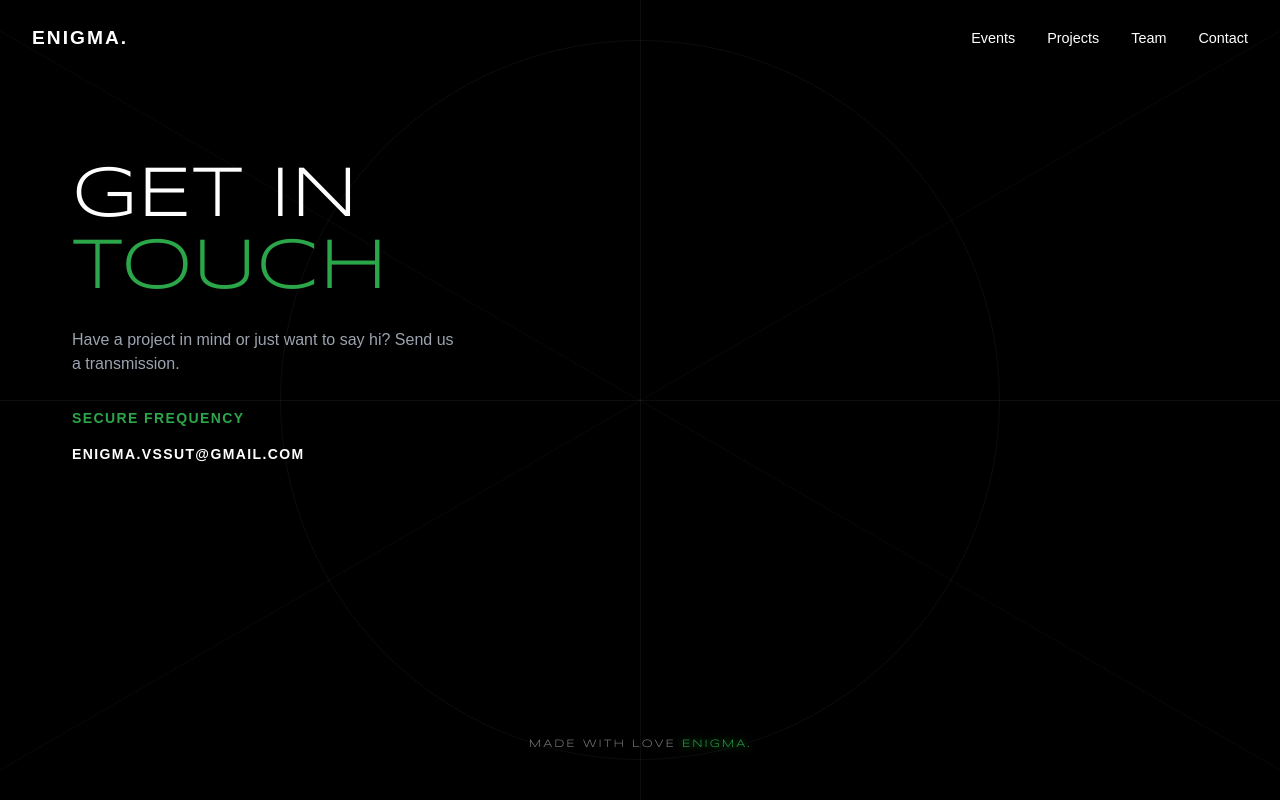
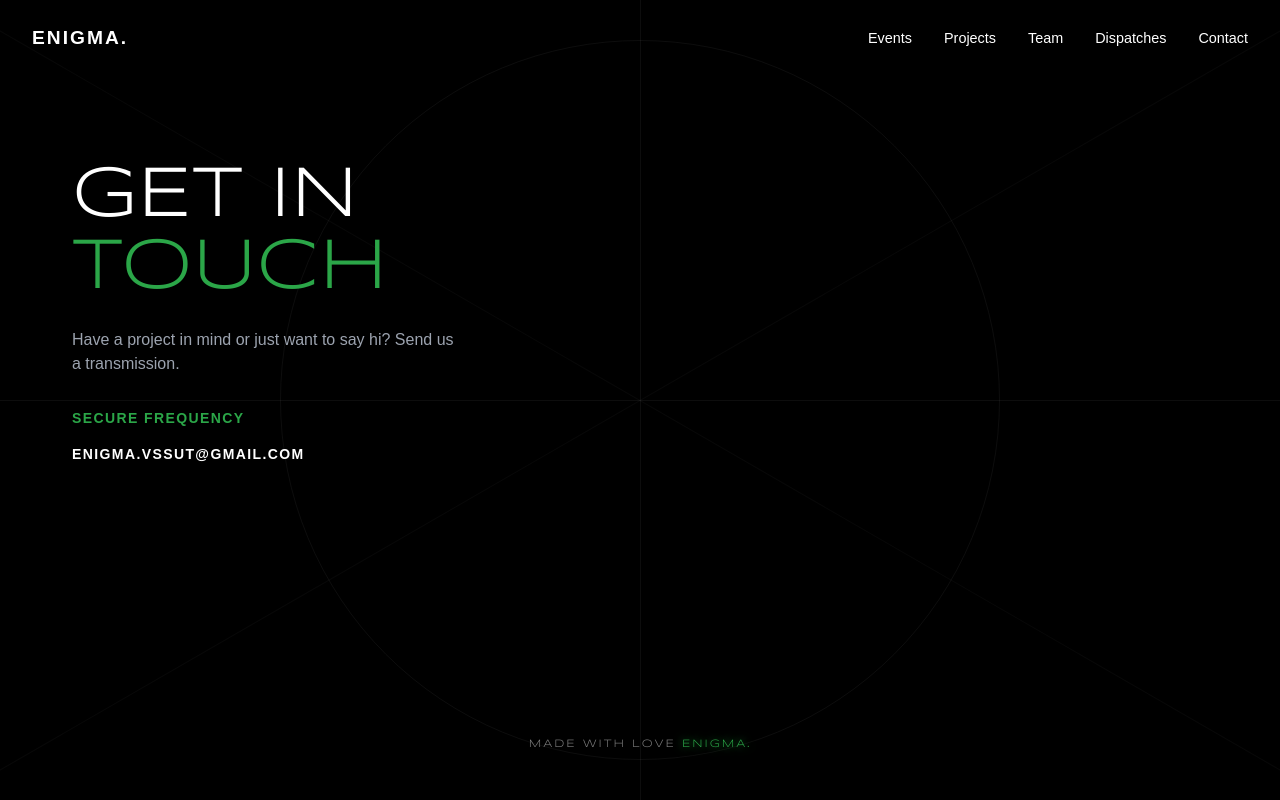
Before and after one commit to SazWhatician/ENIGMA-WEBSITE, a website: page public/contact.html in a window 1280 px wide. Drawn offline with nearby package versions, Linux system fonts and the light colour scheme; a web font is replaced by a local one.

Commit message:
feat(nav): add dispatches link to navigation across all pages

```diff
--- a/public/contact.html
+++ b/public/contact.html
@@ -223,6 +223,7 @@
             <p><a href="events.html" style="text-decoration: none; color: #fff; transition: all 0.3s ease; position: relative; font-weight: 450; font-size: 0.9rem;">Events</a></p>
             <p><a href="project.html" style="text-decoration: none; color: #fff; transition: all 0.3s ease; position: relative; font-weight: 450; font-size: 0.9rem;">Projects</a></p>
             <p><a href="team.html" style="text-decoration: none; color: #fff; transition: all 0.3s ease; position: relative; font-weight: 450; font-size: 0.9rem;">Team</a></p>
+            <p><a href="blog.html" style="text-decoration: none; color: #fff; transition: all 0.3s ease; position: relative; font-weight: 450; font-size: 0.9rem;">Dispatches</a></p>
             <p><a href="contact.html" style="text-decoration: none; color: #fff; transition: all 0.3s ease; position: relative; font-weight: 450; font-size: 0.9rem;">Contact</a></p>
         </div>
         <div class="hamburger" id="hamburger">
@@ -242,6 +243,7 @@
         <a href="events.html">Events</a>
         <a href="project.html">Projects</a>
         <a href="team.html">Team</a>
+        <a href="blog.html">Dispatches</a>
         <a href="contact.html">Contact</a>
     </div>
         <style>
```
Also changed, not shown: public/events.html (+2 -0 lines), public/index.html (+2 -0 lines), public/project.html (+2 -0 lines), public/team.html (+2 -0 lines).
